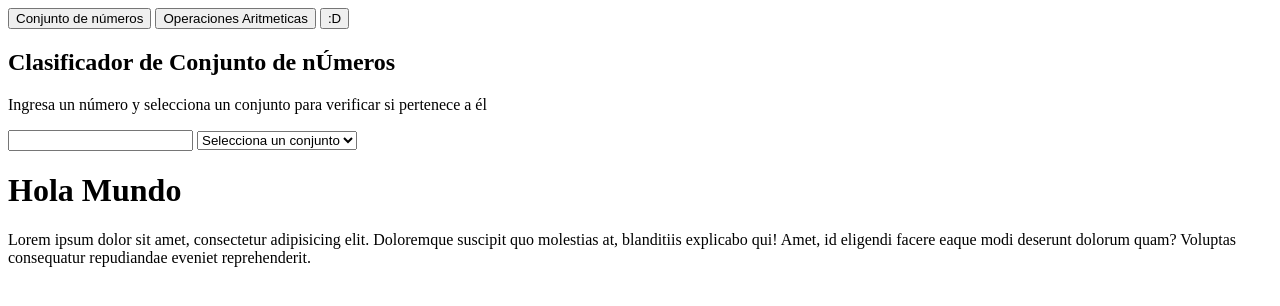
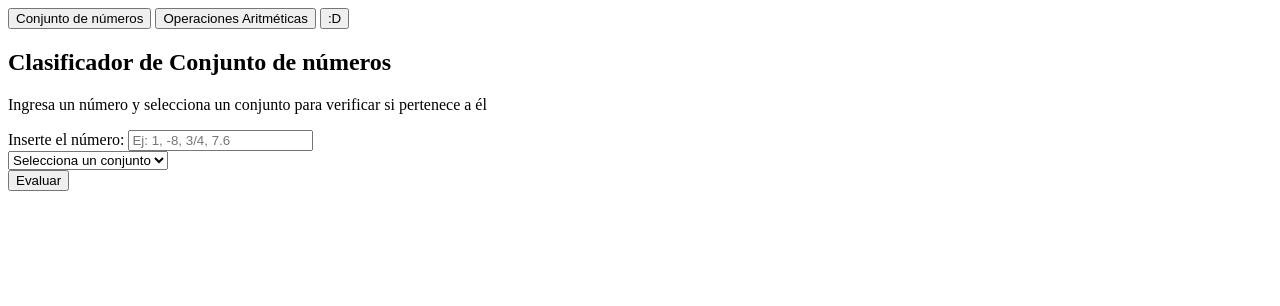
Before and after one commit to Maranatha2025/Tercer_Trimestre, a plain HTML site: page index.html in a window 1280 px wide. Drawn offline with Linux system fonts and the light colour scheme.

Commit message:
Estructura de HTML lista

```diff
--- a/index.html
+++ b/index.html
@@ -4,7 +4,7 @@
     <meta charset="UTF-8">
     <meta name="viewport" content="width=device-width, initial-scale=1.0">
     <title>Razonamiento Cuantitativo 1</title>
-    <meta name="description" content="Herramienta educativa para clasificar números en conjuntos (naturales, enteros y racionales) y resolver operaciones artmeticas con explicaiones paso a paso.">
+    <meta name="description" content="Herramienta educativa para clasificar números en conjuntos (naturales, enteros y racionales) y resolver operaciones aritméticas con explicaciones paso a paso.">
     <link rel="stylesheet" href="css/styles.css">
 </head>
 <body>
@@ -14,32 +14,41 @@
                 <span class="nav-tab-text">Conjunto de números</span>
             </button>
             <button class="tab-btn" role="tab">
-                <span class="nav-tab-text">Operaciones Aritmeticas</span>
+                <span class="nav-tab-text">Operaciones Aritméticas</span>
             </button>
             <button class="tab-btn" role="tab">
-                <span class="nav-tab-text">:D </span>
+                <span class="nav-tab-text">:D</span>
             </button>
         </nav>
 
         <section id="panel-clasificar" class="tab-panel active">
+
             <div class="card">
-                <h2>Clasificador de Conjunto de nÚmeros</h2>
-                <P>Ingresa un número y selecciona un conjunto para verificar si pertenece a él</P>
+                <div class="card-header">
+                    <h2>Clasificador de Conjunto de números</h2>
+                    <p>Ingresa un número y selecciona un conjunto para verificar si pertenece a él</p>
                 </div>
-            <input type="text" id="numero input">
 
-            <select id="select conjuntos">
+                <div class="card-body">
+                    <div class="card-object">
+                        <label for="numero-input">Inserte el número: </label>
+                        <input type="text" id="numero-input" placeholder="Ej: 1, -8, 3/4, 7.6">
+                    </div>
+
+                    <div class="card-object">
+                        <select id="select-conjuntos">
                             <option value="">Selecciona un conjunto</option>
-                <option value="naturales">Naturales</option>
-                <option value="enteros">Enteros</option>
-                <option value="racionales">Racionales</option>
+                            <option value="naturales">Naturales (N)</option>
+                            <option value="enteros">Enteros (Z)</option>
+                            <option value="racionales">Racionales (Q)</option>
                         </select>
+                    </div>
 
+                    <button class="tab-btn" id="btn-clasificador" type="button">Evaluar</button>
+                </div>
+            </div>
 
         </section>
-
-        <h1>Hola Mundo</h1>
-        <p>Lorem ipsum dolor sit amet, consectetur adipisicing elit. Doloremque suscipit quo molestias at, blanditiis explicabo qui! Amet, id eligendi facere eaque modi deserunt dolorum quam? Voluptas consequatur repudiandae eveniet reprehenderit.</p>
     </div>
 </body>
 </html>
```
Lines whose indentation alone changed are shown as unchanged.
